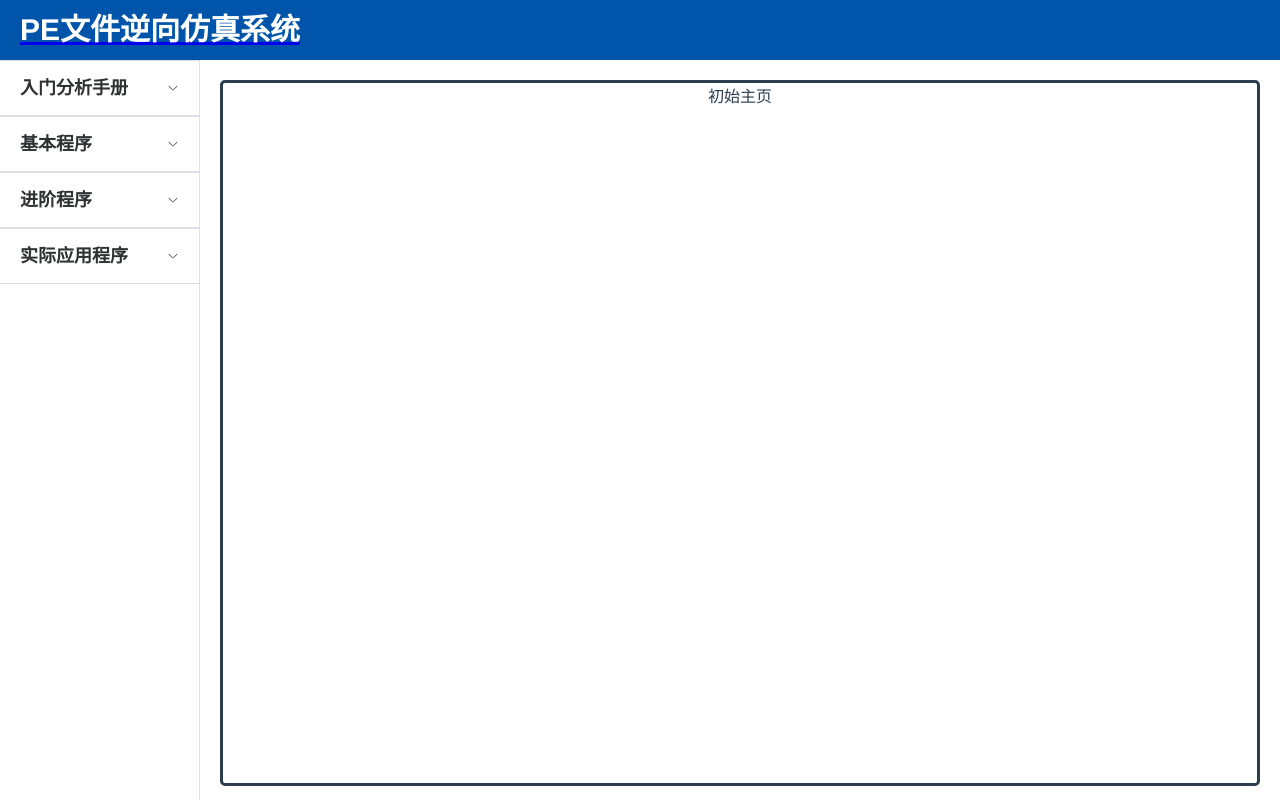
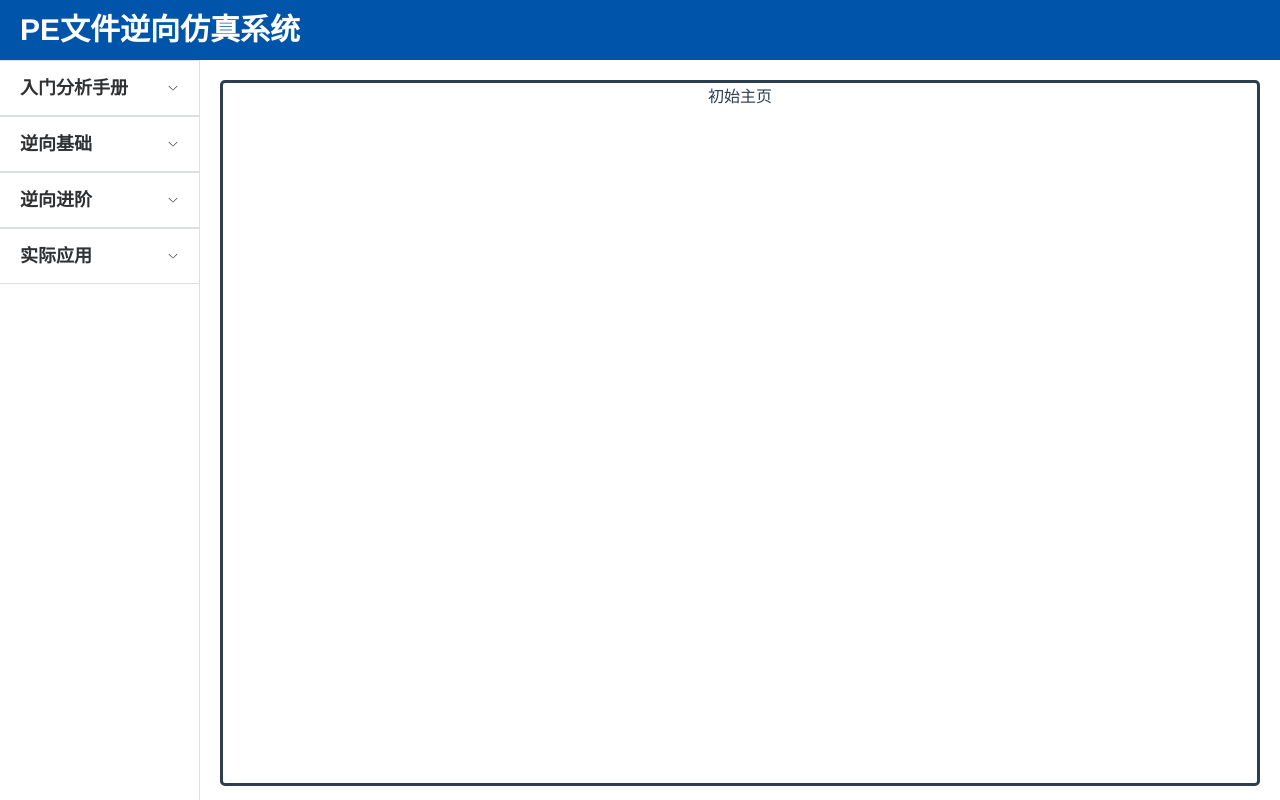
Before and after one commit to ShineYun/pe-static-analysis, a Vue app: page / in a window 1280 px wide. Built offline with nearby package versions, Linux system fonts and the light colour scheme; what @kangc/v-md-editor would draw is missing.

Commit message:
前端补充

```diff
--- a/package.json
+++ b/package.json
@@ -13,7 +13,10 @@
     "core-js": "^3.8.3",
     "element-plus": "^2.1.9",
     "highlight.js": "^11.5.1",
+    "html-loader": "^3.1.0",
     "markdown-it": "^12.3.2",
+    "markdown-loader": "^8.0.0",
+    "marked": "^4.0.14",
     "prismjs": "^1.27.0",
     "vue": "^3.2.13",
     "vue-router": "^4.0.14",
--- a/src/App.vue
+++ b/src/App.vue
@@ -23,7 +23,9 @@ export default {
 </script>
 
 <style lang="less">
-
+a {
+  text-decoration:none
+}
 
 ::-webkit-scrollbar-thumb
 {
--- a/src/components/SideBar.vue
+++ b/src/components/SideBar.vue
@@ -2,61 +2,140 @@
       <el-menu
           default-active="2"
           class="el-menu-vertical-demo"
-          @open="handleOpen"
-          @close="handleClose"
+          router=true
       >
-        <el-sub-menu index="1">
+        <el-sub-menu
+            v-for="category in categories"
+            index={{category.index}}
+        >
           <template #title>
-          <span>入门分析手册</span>
+            <span>{{category.title}}</span>
           </template>
-          <el-menu-item-group title="PE文件结构">
-            <el-menu-item index="1-1">初识结构</el-menu-item>
-            <el-menu-item index="1-2">深入了解</el-menu-item>
-          </el-menu-item-group>
-          <el-menu-item-group title="逆向分析入门">
-            <el-menu-item index="1-3">分析方式</el-menu-item>
-          </el-menu-item-group>
+<!--          <el-menu-item-group v-for="item in category.examples" :index="item.route">-->
+          <el-menu-item v-for="item in category.examples" :index="item.route">{{item.name}}</el-menu-item>
+<!--          </el-menu-item-group>-->
         </el-sub-menu>
-        <el-sub-menu index="2">
-          <template #title>
-            <span>基本程序</span>
-          </template>
-          <el-menu-item-group title="汇编基础">
-            <el-menu-item index="2-1">HelloWorld</el-menu-item>
-            <el-menu-item index="2-2">寄存器使用</el-menu-item>
-            <el-menu-item index="2-3">函数跳转</el-menu-item>
-          </el-menu-item-group>
-        </el-sub-menu>
-        <el-sub-menu index="3">
-          <template #title>
-            <span>进阶程序</span>
-          </template>
-          <el-menu-item-group title="加壳程序">
-            <el-menu-item index="3-1">item one</el-menu-item>
-            <el-menu-item index="3-2">item one</el-menu-item>
-          </el-menu-item-group>
-          <el-menu-item-group title="代码混淆">
-            <el-menu-item index="3-3">item three</el-menu-item>
-          </el-menu-item-group>
-        </el-sub-menu>
-        <el-sub-menu index="4">
-          <template #title>
-            <span>实际应用程序</span>
-          </template>
-          <el-menu-item-group title="病毒">
-            <el-menu-item index="4-1">item one</el-menu-item>
-            <el-menu-item index="4-2">item one</el-menu-item>
-          </el-menu-item-group>
-          <el-menu-item-group title="电脑应用程序">
-            <el-menu-item index="4-3">item three</el-menu-item>
-          </el-menu-item-group>
-        </el-sub-menu>
+<!--        <el-sub-menu index="1">-->
+<!--          <template #title>-->
+<!--          <span>入门分析手册</span>-->
+<!--          </template>-->
+<!--          <el-menu-item-group title="PE文件结构">-->
+<!--            <el-menu-item index="1-1">初识结构</el-menu-item>-->
+<!--            <el-menu-item index="1-2">深入了解</el-menu-item>-->
+<!--          </el-menu-item-group>-->
+<!--          <el-menu-item-group title="逆向分析入门">-->
+<!--            <el-menu-item index="1-3">分析方式</el-menu-item>-->
+<!--          </el-menu-item-group>-->
+<!--        </el-sub-menu>-->
+<!--        <el-sub-menu index="2">-->
+<!--          <template #title>-->
+<!--            <span>基本程序</span>-->
+<!--          </template>-->
+<!--          <el-menu-item-group title="汇编基础">-->
+<!--            <el-menu-item index="2-1">HelloWorld</el-menu-item>-->
+<!--            <el-menu-item index="2-2">寄存器使用</el-menu-item>-->
+<!--            <el-menu-item index="2-3">函数跳转</el-menu-item>-->
+<!--          </el-menu-item-group>-->
+<!--        </el-sub-menu>-->
+<!--        <el-sub-menu index="3">-->
+<!--          <template #title>-->
+<!--            <span>进阶程序</span>-->
+<!--          </template>-->
+<!--          <el-menu-item-group title="加壳程序">-->
+<!--            <el-menu-item index="3-1">item one</el-menu-item>-->
+<!--            <el-menu-item index="3-2">item one</el-menu-item>-->
+<!--          </el-menu-item-group>-->
+<!--          <el-menu-item-group title="代码混淆">-->
+<!--            <el-menu-item index="3-3">item three</el-menu-item>-->
+<!--          </el-menu-item-group>-->
+<!--        </el-sub-menu>-->
+<!--        <el-sub-menu index="4">-->
+<!--          <template #title>-->
+<!--            <span>实际应用程序</span>-->
+<!--          </template>-->
+<!--          <el-menu-item-group title="病毒">-->
+<!--            <el-menu-item index="4-1">item one</el-menu-item>-->
+<!--            <el-menu-item index="4-2">item one</el-menu-item>-->
+<!--          </el-menu-item-group>-->
+<!--          <el-menu-item-group title="电脑应用程序">-->
+<!--            <el-menu-item index="4-3">item three</el-menu-item>-->
+<!--          </el-menu-item-group>-->
+<!--        </el-sub-menu>-->
       </el-menu>
 </template>
 
 <script>
 export default {
   name: "SideBar",
+  data(){
+    return{
+      categories:[
+        {
+          index:1,
+          title:'入门分析手册',
+          docs:[
+            {
+              name:'文档1',
+              url:'发送请求位置',
+              route: '/example/1'
+            },
+            {
+              name:'文档2',
+              url:'发送请求位置'
+            },
+            {
+              name:'文档3',
+              url:'发送请求位置'
+            },
+          ]
+        },
+        {
+          index:2,
+          title:'逆向基础',
+          examples:[
+            {
+              name:'样例1-1',
+              route:'/example/1',
+              url:'发送样例请求',
+            },
+            {
+              name:'样例1-2',
+              url:'发送样例请求',
+              route:'/example/2',
+            },
+          ]
+        },
+        {
+          index:3,
+          title:'逆向进阶',
+          examples:[
+            {
+              name:'样例2-1',
+              url:'发送样例请求',
+            },
+            {
+              name:'样例2-2',
+              url:'发送样例请求',
+            },
+          ]
+        },
+        {
+          index:3,
+          title:'实际应用',
+          examples:[
+            {
+              name:'样例3-1',
+              url:'发送样例请求',
+            },
+            {
+              name:'样例3-2',
+              url:'发送样例请求',
+            },
+          ]
+        }
+      ]
+    }
+  }
 }
 </script>
 
--- a/src/router/index.js
+++ b/src/router/index.js
@@ -14,10 +14,11 @@ const routes = [
         component: Doc,
     },
     {
-        path: "/example",
+        path: "/example/:eid",
         name: "Example",
         component: Example,
-    }
+    },
+
 ];
 
 const router = createRouter({
--- a/src/views/Doc.vue
+++ b/src/views/Doc.vue
@@ -1,13 +1,25 @@
 <template>
-  <v-md-preview :text="text"></v-md-preview>
+  <div>
+    <div v-html="articalContent"></div>
+  </div>
 </template>
-
 <script>
 export default {
   data() {
     return {
-      text: '# 标题 auhuiqwheioqhweiqh',
+      articalContent: ""
     };
   },
+  components: {
+    // marked
+  },
+  created() {
+    this.$axios.get("test.md").then(res => {
+      const htmlMD = this.$marked(res.data);
+      console.log(typeof res.data);
+      console.log(htmlMD);
+      this.articalContent = htmlMD;
+    });
+  }
 };
 </script>
--- a/src/views/Example.vue
+++ b/src/views/Example.vue
@@ -16,6 +16,17 @@
 
 <script>
 export default {
+  data() {
+    return {
+      eid: -1,
+    }
+  },
+  created() {
+    this.eid = window.location.href.split('/example/')[1];
+    this.$axios.get(`http:localhost:3000/getExample?eid=${this.eid}`).then(res => {
+
+    })
+  }
 }
 </script>
 
--- a/vue.config.js
+++ b/vue.config.js
@@ -8,5 +8,19 @@ module.exports = defineConfig({
       preProcessor: "less",
       patterns: [path.resolve(__dirname, "src/global.less")]
     }
+  },
+  configureWebpack: {
+    module: {
+      rules: [
+        // 配置读取 *.md 文件的规则
+        {
+          test: /\.md$/,
+          use: [
+            { loader: "html-loader" },
+            { loader: "markdown-loader", options: {} }
+          ]
+        }
+      ]
+    }
   }
 })
```
Also changed, not shown: public/test.md (added, +1 -0 lines), src/main.js (+7 -0 lines), src/markdown/test.md (+1 -0 lines), 1 other file (tests, documents, lock files or other folders).
